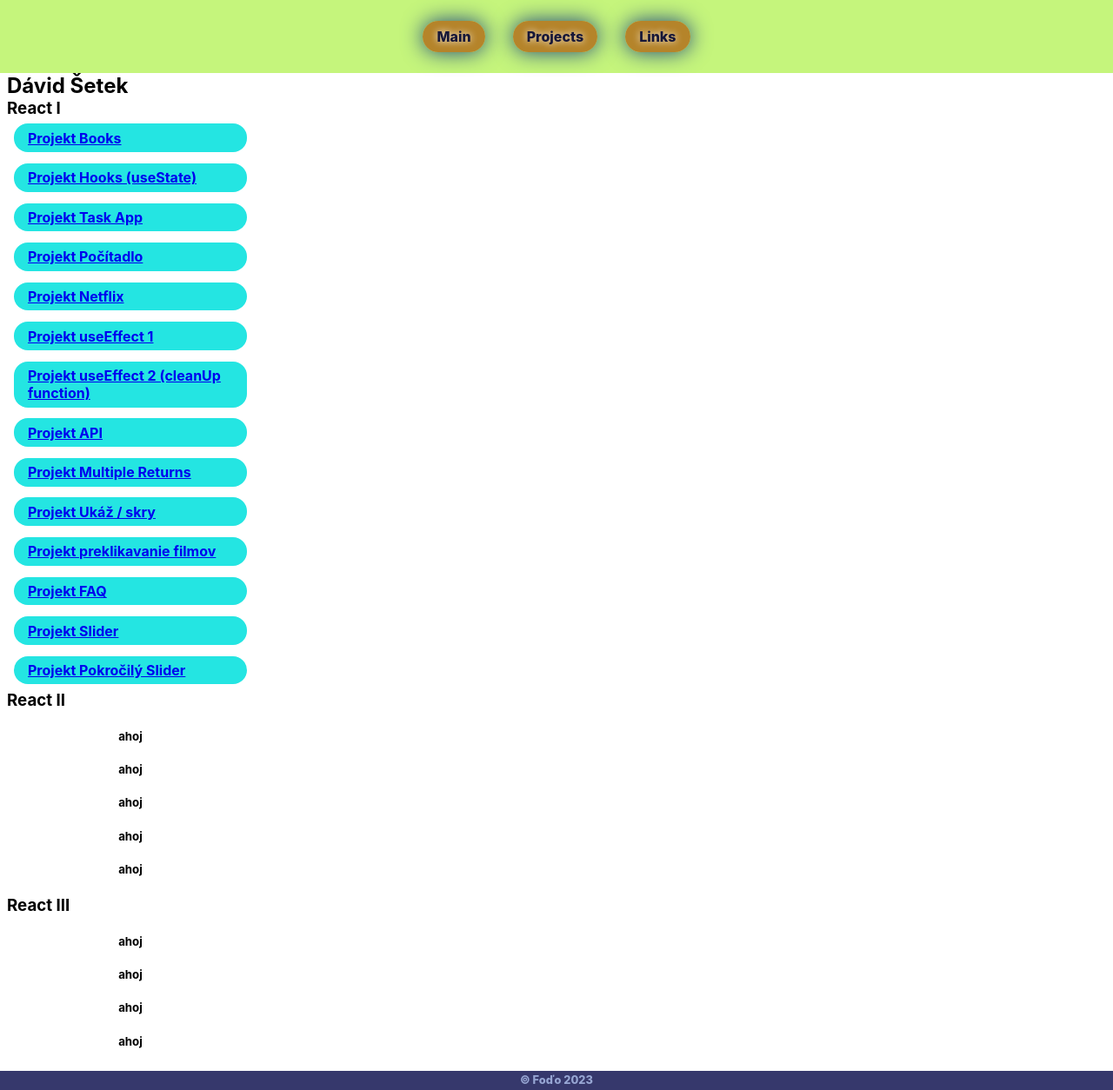
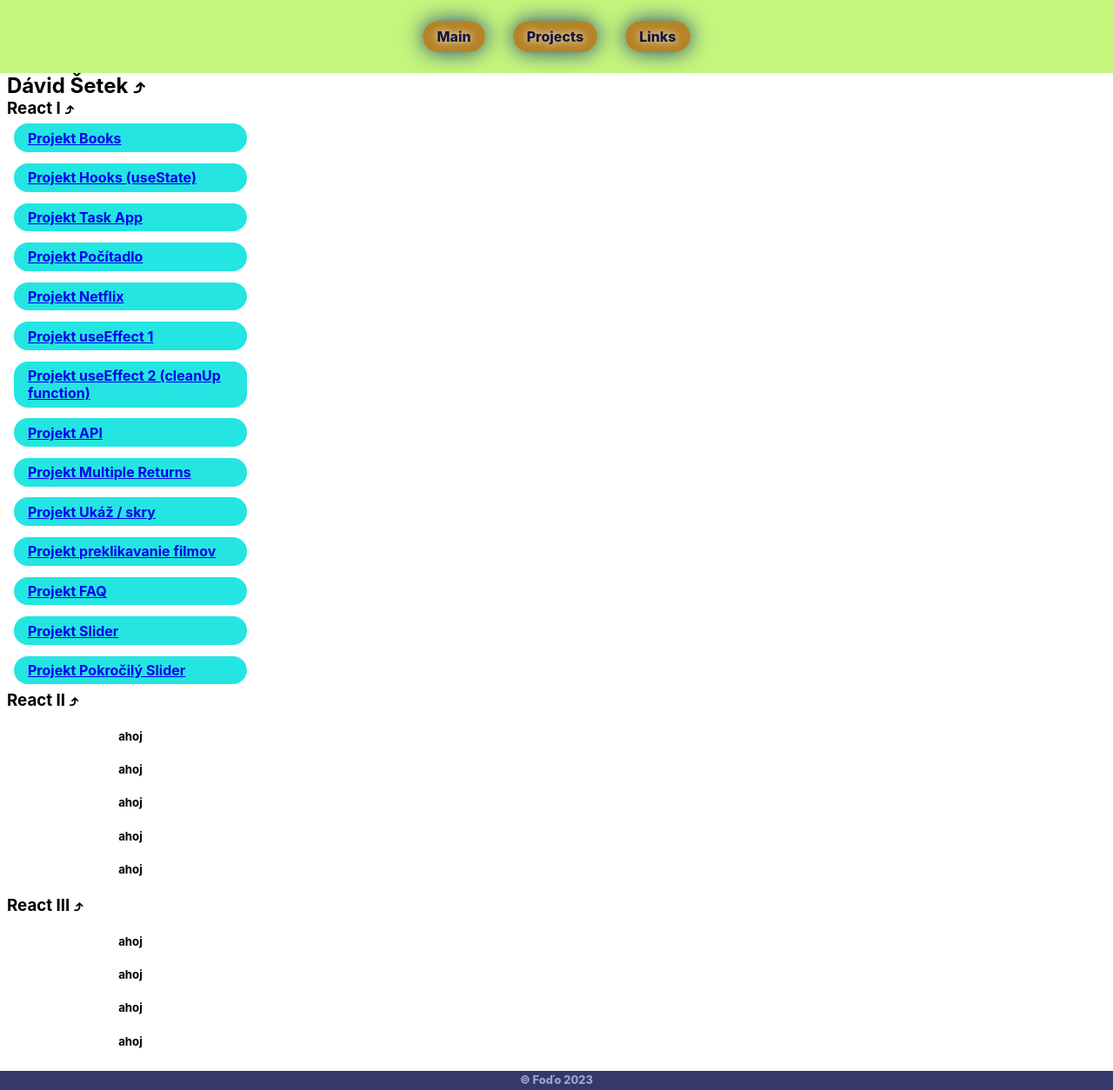
Before and after one commit to FodoFofo/Ucenie, a React (Create React App) app: page /projects in a window 1280 px wide. Shown: the whole page at 87% size. Built offline with nearby package versions, Linux system fonts and the light colour scheme; the HTML template or start-up script is replaced by a standard one.

Commit message:
Menšie úpravy skrývania obsahu

```diff
--- a/src/components/Aside.scss
+++ b/src/components/Aside.scss
@@ -9,6 +9,7 @@
     margin: 0;
     padding-left: 0.5rem;
     text-align: start;
+    cursor: pointer;
   }
 
   .project-link {
--- a/src/components/Aside.tsx
+++ b/src/components/Aside.tsx
@@ -1,28 +1,32 @@
-import { useEffect } from "react";
 import { NavLink } from "react-router-dom";
+
+// ikony
+import { BiSolidDownArrow, BiSolidUpArrow } from "react-icons/bi";
 
 // štýly
 import "./Aside.scss";
 
 const Aside = () => {
-  const reacti = document.querySelector(".reacti");
-  useEffect(() => {
-    console.log();
-  }, []);
-
   const showHide = (e: React.MouseEvent<HTMLHeadingElement>) => {
     const target = e.target as HTMLHeadingElement;
     const sibling = target.nextSibling as Element;
 
-    if (sibling.classList.contains("hide")) sibling.classList.remove("hide");
-    else sibling.classList.add("hide");
+    if (sibling.classList.contains("hide")) {
+      sibling.classList.remove("hide");
+      target.textContent =
+        target.textContent?.replace("⤵", "⤴") || target.textContent;
+    } else {
+      sibling.classList.add("hide");
+      target.textContent =
+        target.textContent?.replace("⤴", "⤵") || target.textContent;
+    }
   };
 
   return (
     <div className="aside">
-      <h2>Dávid Šetek</h2>
+      <h2 onClick={showHide}>Dávid Šetek ⤴</h2>
       <div className="david-setek">
-        <h3 onClick={showHide}>React I</h3>
+        <h3 onClick={showHide}>React I ⤴</h3>
         <div className="reacti">
           <NavLink className="project-link" to="/setekBooks">
             Projekt Books
@@ -68,7 +72,7 @@ const Aside = () => {
           </NavLink>
         </div>
 
-        <h3 onClick={showHide}>React II</h3>
+        <h3 onClick={showHide}>React II ⤴</h3>
         <div className="reactii">
           <h5>ahoj</h5>
           <h5>ahoj</h5>
@@ -77,7 +81,7 @@ const Aside = () => {
           <h5>ahoj</h5>
         </div>
 
-        <h3 onClick={showHide}>React III</h3>
+        <h3 onClick={showHide}>React III ⤴</h3>
         <div className="reactiii">
           <h5>ahoj</h5>
           <h5>ahoj</h5>
```
